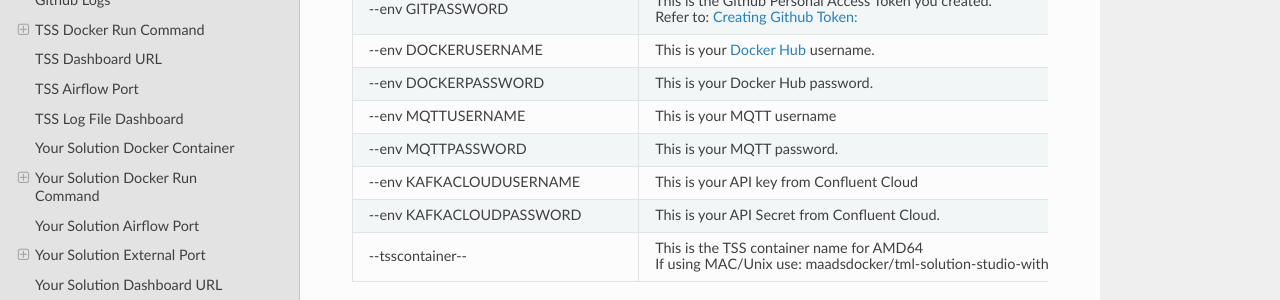
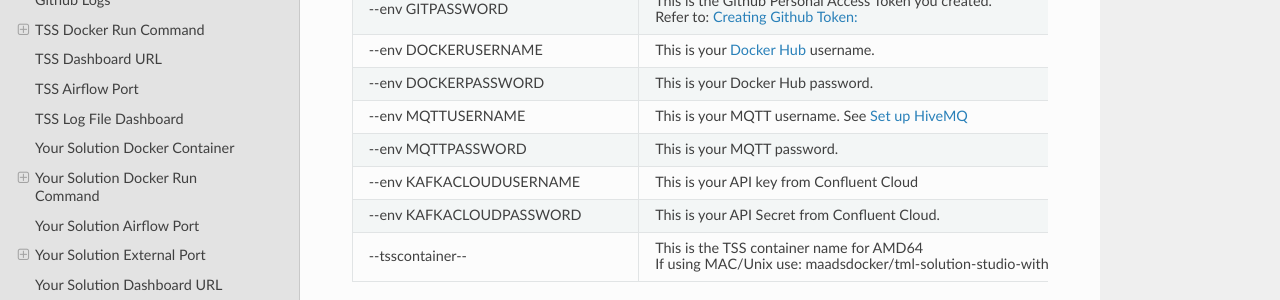
Before and after one commit to vanesalcb06/tssproject2-2b5c, a Sphinx documentation site: the page built from docs/source/operating.rst, in a window 1280 px wide and 900 px high, scrolled down 2195 px. Shown: the part 151-451 px from the top of the window. Built offline with Sphinx 7.4.7 and the Read the Docs theme 3.1.0, drawn with Linux system fonts in a browser that asks for light colours.

Commit message:
Update operating.rst

```diff
--- a/docs/source/operating.rst
+++ b/docs/source/operating.rst
@@ -120,7 +120,7 @@ TSS Docker Run Command: Parameter Explanation
    * - \-\-env DOCKERPASSWORD
      - This is your Docker Hub password.
    * - \-\-env MQTTUSERNAME
-     - This is your MQTT username
+     - This is your MQTT username. See `Set up HiveMQ <https://tml.readthedocs.io/en/latest/hive.html>`_
    * - \-\-env MQTTPASSWORD
      - This is your MQTT password.
    * - \-\-env KAFKACLOUDUSERNAME
```
